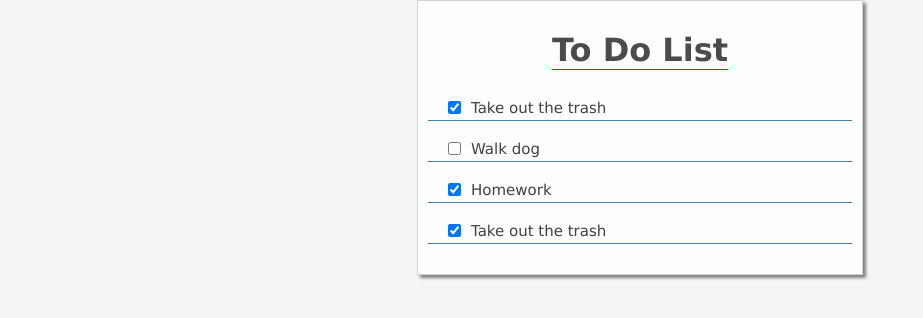
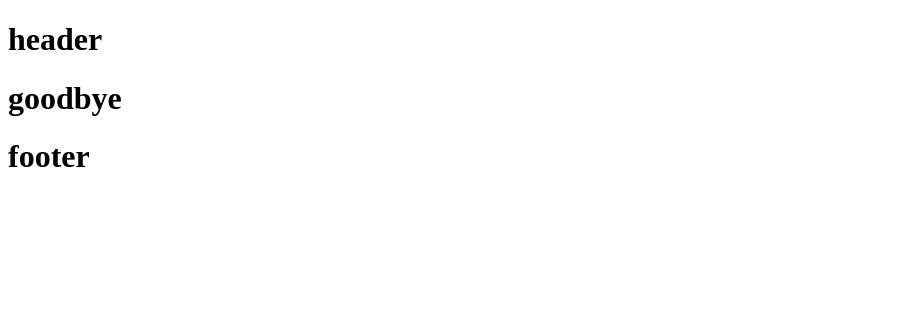
Before and after one commit to Datnia/todo-list, a React (Create React App) app: page / in a window 1280 px wide. Shown: the top 318 px of the page, without its empty margins (0-923 px from the left). Built offline with nearby package versions, Linux system fonts and the light colour scheme.

Commit message:
conditional with componentDidMount

```diff
--- a/src/components/App.js
+++ b/src/components/App.js
@@ -1,11 +1,12 @@
 import React, { Component } from "react";
+import Conditional from "./Conditional";
 // import Products from "./Products";
 // import productData from "./productData";
 // import Joke from "./Joke";
 // import jokesData from "./jokesData";
-import ToDoItem from "./TodoItem";
-import "../style.css";
-import todoData from "./todoData";
+// import ToDoItem from "./TodoItem";
+// import "../style.css";
+// import todoData from "./todoData";
 // import Navbar from "./Header";
 // import MainContent from "./MainContent";
 // import Footer from "./Footer";
@@ -20,40 +21,39 @@ import todoData from "./todoData";
 //   );
 // }
 
-class App extends Component {
-  constructor(props) {
-    super(props);
-    this.state = {
-      todos: todoData
-    };
-    this.handleChange = this.handleChange.bind(this);
-  }
-  handleChange(id) {
-    this.setState(prevState => {
-      const newTodo = prevState.todos.map(todo => {
-        if (todo.id === id) {
-          todo.completed = !todo.completed;
-        }
-        return todo;
-      });
-      return {
-        todos: newTodo
-      };
-    });
-  }
-
-  render() {
-    const todoComponents = this.state.todos.map(task => (
-      <ToDoItem key={task.id} task={task} handleChange={this.handleChange} />
-    ));
-    return (
-      <div className="todo-list">
-        <h1>To Do List</h1>
-        {todoComponents}
-      </div>
-    );
-  }
-}
+// class App extends Component {
+//   constructor(props) {
+//     super(props);
+//     this.state = {
+//       todos: todoData
+//     };
+//     this.handleChange = this.handleChange.bind(this);
+//   }
+//   handleChange(id) {
+//     this.setState(prevState => {
+//       const newTodo = prevState.todos.map(todo => {
+//         if (todo.id === id) {
+//           todo.completed = !todo.completed;
+//         }
+//         return todo;
+//       });
+//       return {
+//         todos: newTodo
+//       };
+//     });
+//   }
+//   render() {
+//     const todoComponents = this.state.todos.map(task => (
+//       <ToDoItem key={task.id} task={task} handleChange={this.handleChange} />
+//     ));
+//     return (
+//       <div className="todo-list">
+//         <h1>To Do List</h1>
+//         {todoComponents}
+//       </div>
+//     );
+//   }
+// }
 
 // class App extends Component {
 //   constructor(props) {
@@ -82,4 +82,28 @@ class App extends Component {
 //   }
 // }
 
+class App extends Component {
+  constructor(props) {
+    super(props);
+    this.state = {
+      isLoading: true
+    };
+  }
+
+  componentDidMount() {
+    setTimeout(() => {
+      this.setState({
+        isLoading: false
+      });
+    }, 1500);
+  }
+  render() {
+    return (
+      <div>
+        <Conditional isLoading={this.state.isLoading} />
+      </div>
+    );
+  }
+}
+
 export default App;
--- /dev/null
+++ b/src/components/Conditional.js
@@ -0,0 +1,15 @@
+import React from "react";
+
+function Conditional(props) {
+  return (
+    <div>
+      <h1>header</h1>
+
+      {props.isLoading ? <h1>hello</h1> : <h1>goodbye</h1>}
+
+      <h1>footer</h1>
+    </div>
+  );
+}
+
+export default Conditional;
--- a/src/components/TodoItem.js
+++ b/src/components/TodoItem.js
@@ -12,4 +12,5 @@ function ToDoItem(props) {
     </div>
   );
 }
+
 export default ToDoItem;
--- a/src/components/todoData.js
+++ b/src/components/todoData.js
@@ -16,7 +16,7 @@ const todoData = [
   },
   {
     id: "4",
-    task: "Take out the trash",
+    task: "Grocery Shop",
     completed: true
   }
 ];
```
